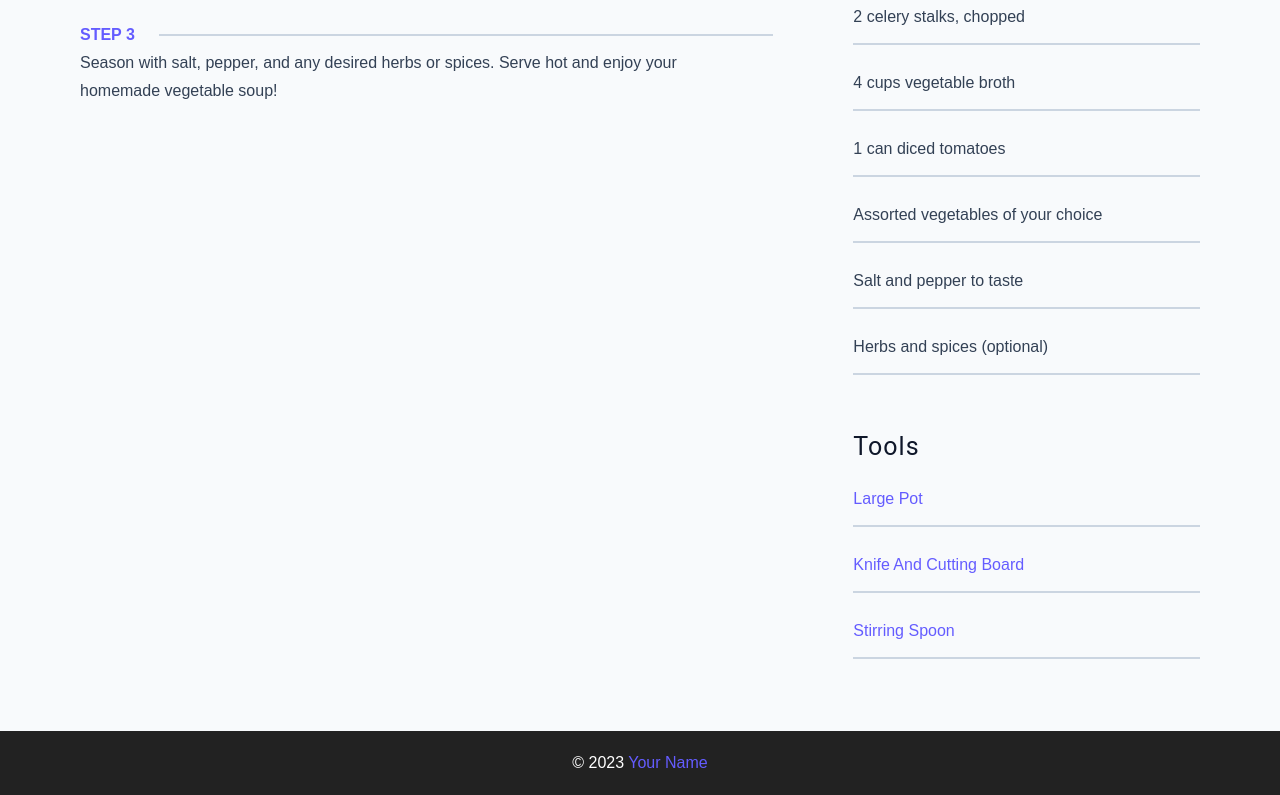
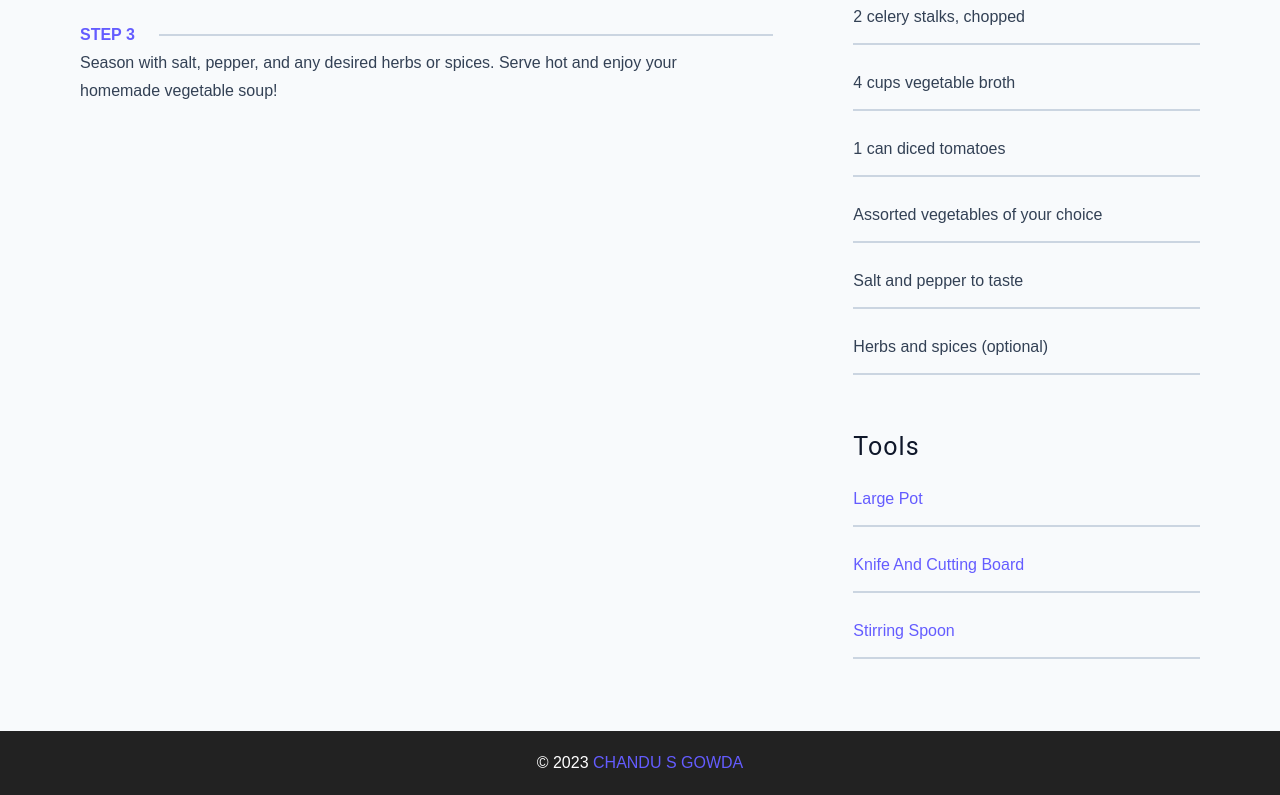
Before and after one commit to chandusgowda3811/simplyrecipes, a plain HTML site: page vegetablesoup.html in a window 1280 px wide. Shown: the part 726-1521 px from the top of the page. Drawn offline with Linux system fonts and the light colour scheme.

Commit message:
Update vegetablesoup.html

```diff
--- a/vegetablesoup.html
+++ b/vegetablesoup.html
@@ -129,7 +129,7 @@
     <footer class="page-footer">
       <p>
         &copy; <span id="date"></span>
-        <span class="footer-logo">Your Name</span>
+        <span class="footer-logo">CHANDU S GOWDA</span>
       </p>
     </footer>
     <script src="./js/app.js"></script>
```
